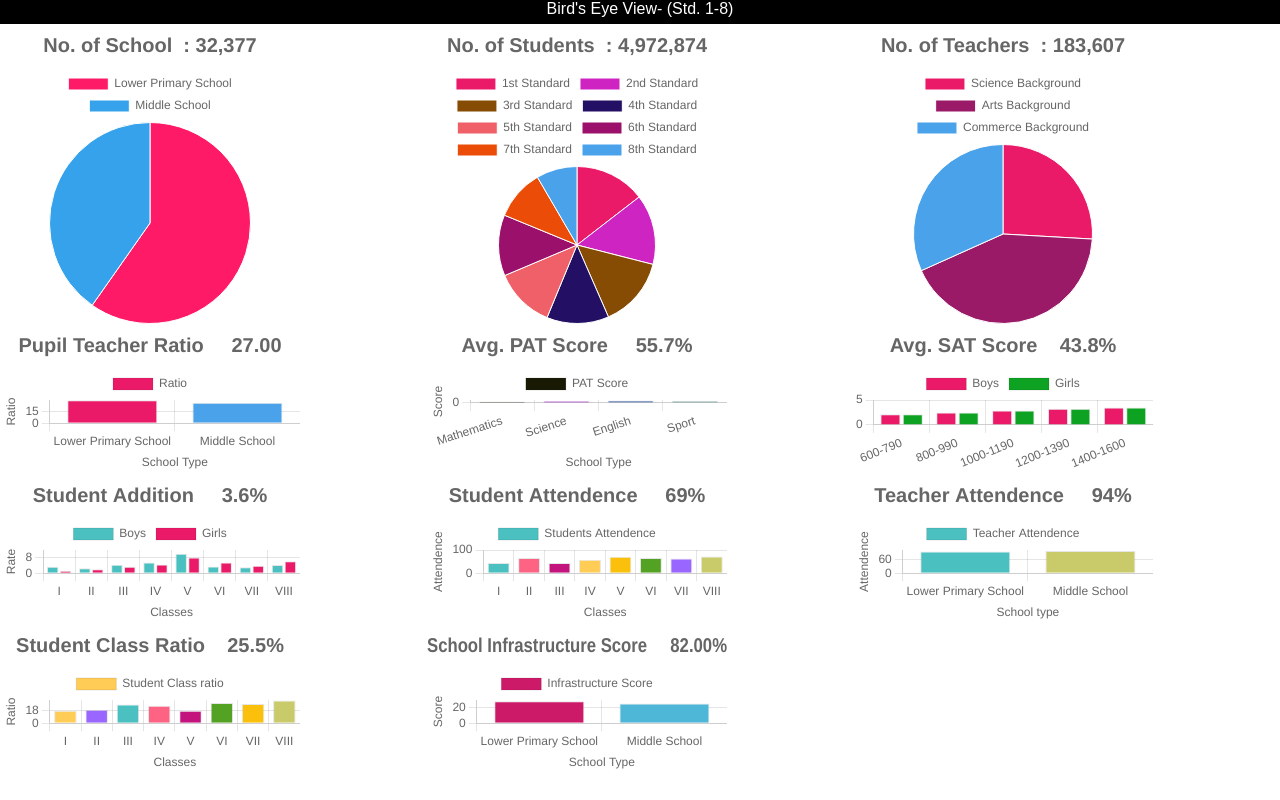
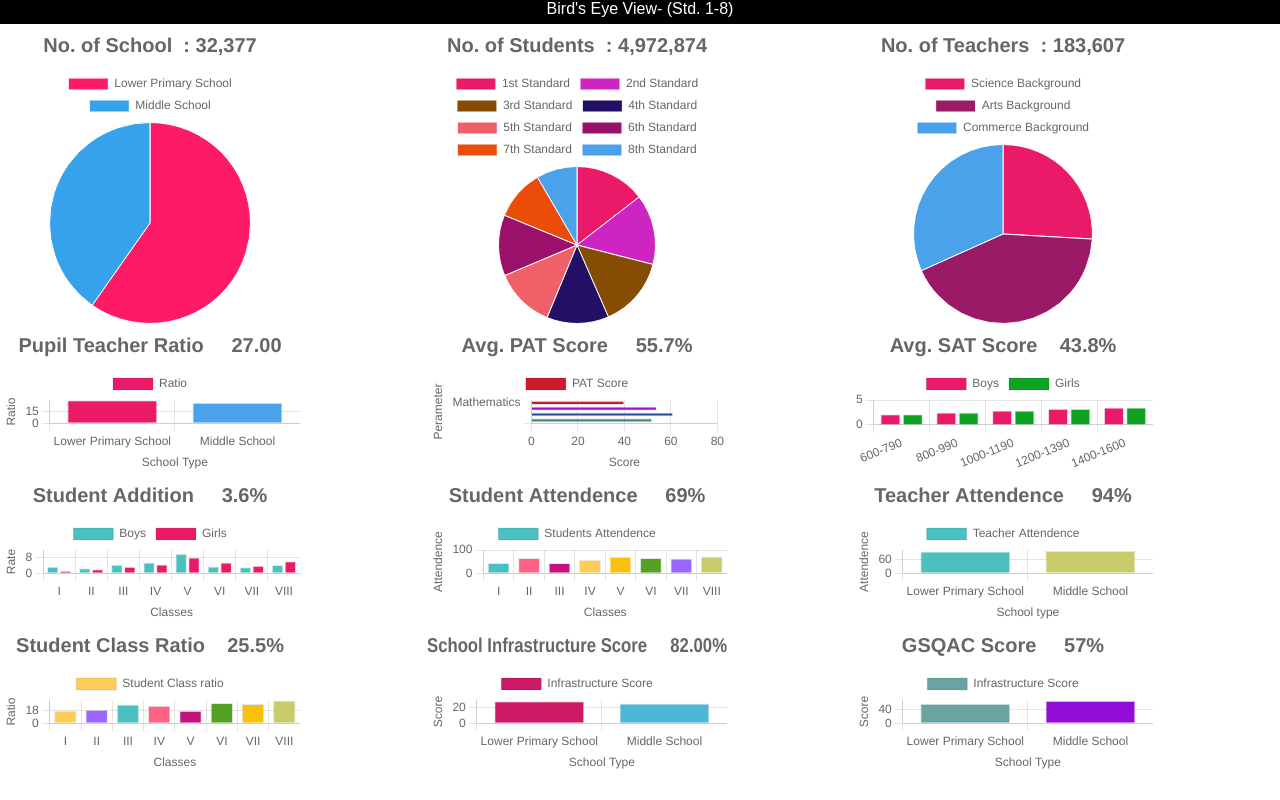
Before and after one commit to Dhritimoy84/Pivot_tables_usibg_ChartJS, a plain HTML site: page index.html in a window 1280 px wide. Drawn offline with nearby package versions, Linux system fonts and the light colour scheme.

Commit message:
All charts are created

```diff
--- a/index.html
+++ b/index.html
@@ -237,8 +237,9 @@
                     label: 'PAT Score',
 
                     data: [40, 54, 61, 52],
+                    fill: false,
                     backgroundColor: [
-                        'rgba(25, 26, 04)',
+                        'rgba(205, 26, 040)',
                         'rgba(159, 16, 206)',
                         'rgba(35, 76, 156)',
                         'rgba(74, 132, 135)'
@@ -249,6 +250,13 @@
                 ]
             },
             options: {
+
+                indexAxis: 'y',
+                elements: {
+                    bar: {
+                        Width: 12,
+                    }
+                },
                 responsive: false,
                 plugins: {
                     legend: {
@@ -270,21 +278,21 @@
                     x: {
                         title: {
                             display: true,
-                            text: 'School Type'
+                            text: 'Score'
                         }
                     },
                     y: {
                         display: true,
                         title: {
                             display: true,
-                            text: 'Score'
+                            text: 'Perameter'
                         },
-                        Min: 0,
-                        Max: 80,
-                        ticks: {
-                            // forces step size to be 50 units
-                            stepSize: 15
-                        }
+                        Min: 30,
+                        Max: 70,
+                        // ticks: {
+                        //     // forces step size to be 50 units
+                        //     stepSize: 15
+                        // }
                     }
                 }
             }
@@ -685,10 +693,10 @@
             }
         });
 
-// *************************************************************************
+        // *************************************************************************
 
 
-const ctx11 = document.getElementById('schoolInfraScore');
+        const ctx11 = document.getElementById('schoolInfraScore');
         new Chart(ctx11, {
             type: 'bar',
             data: {
@@ -708,6 +716,7 @@ const ctx11 = document.getElementById('schoolInfraScore');
                 ]
             },
             options: {
+
                 responsive: false,
                 plugins: {
                     legend: {
@@ -749,7 +758,69 @@ const ctx11 = document.getElementById('schoolInfraScore');
             }
         });
 
+        // *************************************************************
 
+        const ctx12 = document.getElementById('gsqacScore');
+        new Chart(ctx12, {
+            type: 'bar',
+            data: {
+                labels: ["Lower Primary School", "Middle School"],
+                datasets: [{
+                    label: 'Infrastructure Score',
+                    data: [58.54, 67.6],
+                    backgroundColor: [
+                        'rgba(105, 163, 164)',
+
+
+                        'rgba(148, 12, 215)'
+
+                    ],
+                    borderWidth: 1
+                },
+                ]
+            },
+            options: {
+
+                responsive: false,
+                plugins: {
+                    legend: {
+                        position: 'top',
+                    },
+                    title: {
+                        display: true,
+                        text: 'GSQAC Score     57%',
+
+                        font: {
+                            size: 20,
+                            weight: "bold",
+                        }
+                    }
+                },
+
+                scales: {
+                    x: {
+                        title: {
+                            display: true,
+                            text: 'School Type'
+                        }
+                    },
+                    y: {
+                        title: {
+                            display: true,
+                            text: 'Score'
+                        },
+                        Min: 0,
+                        Max: 30,
+                        ticks: {
+                            // forces step size to be 50 units
+                            stepSize: 5,
+                        }
+                    }
+                }
+
+
+            }
+        });
 
 
 
```
